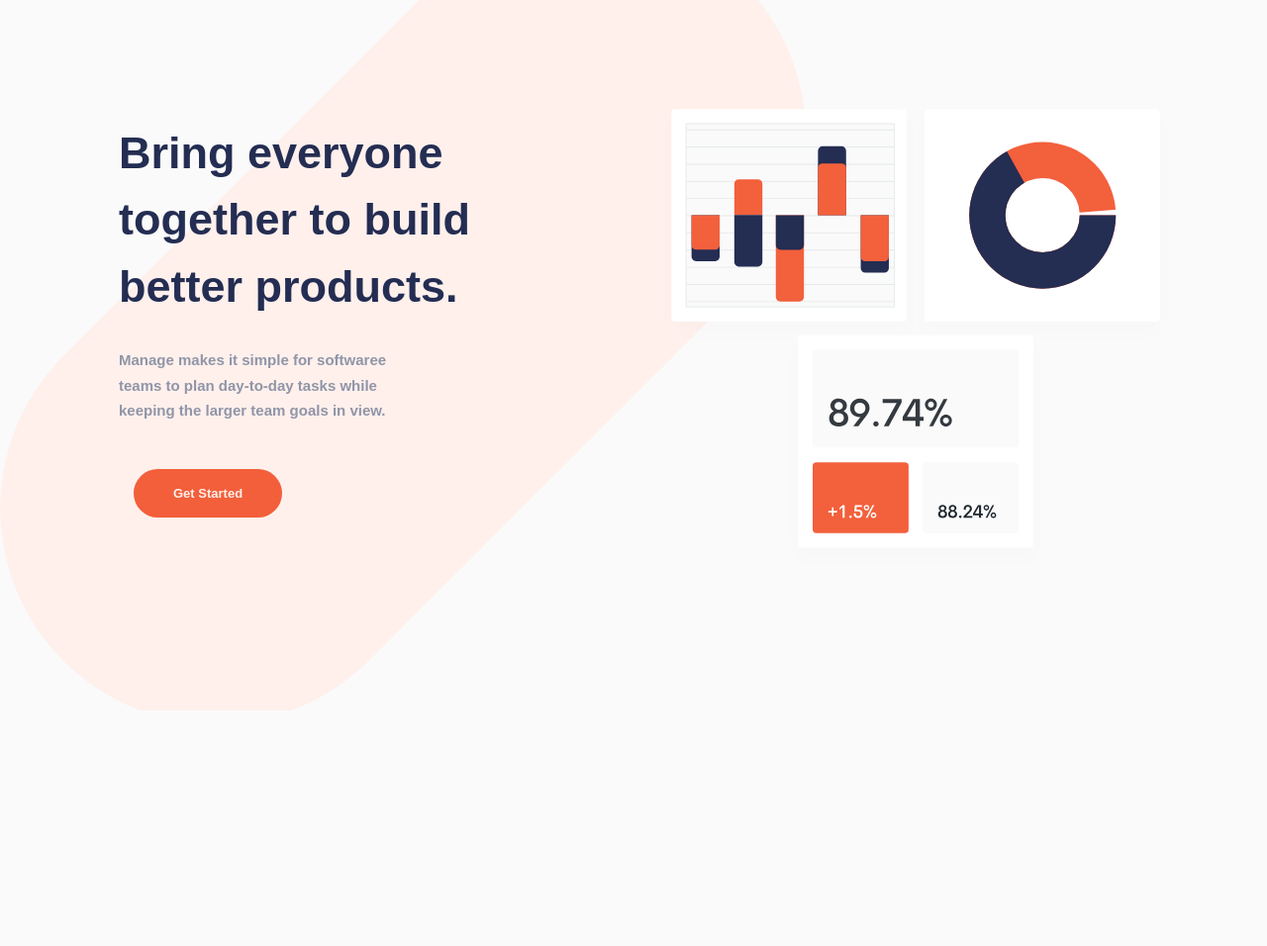
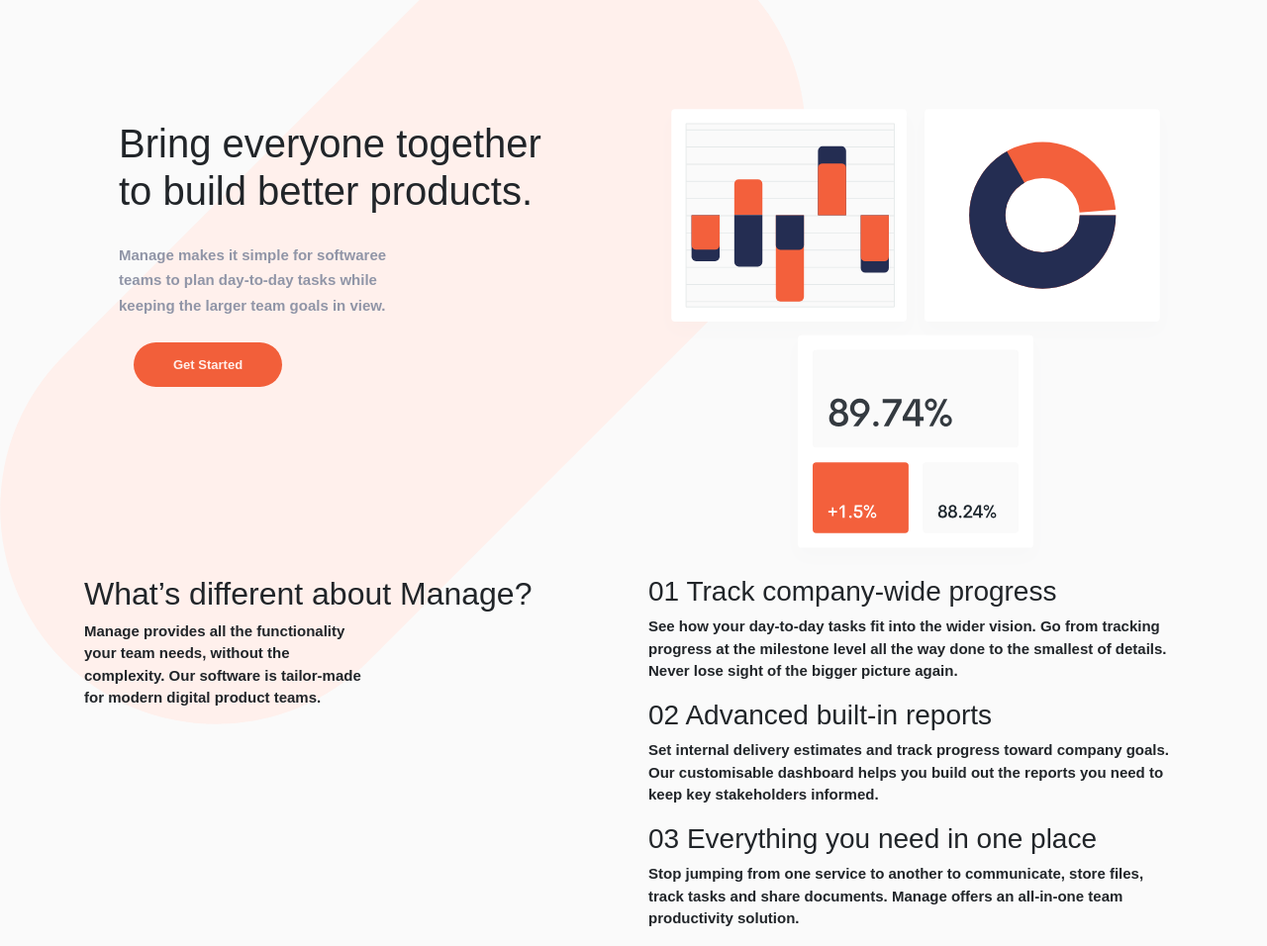
Before and after one commit to mmyildirim/Manage-Landing-Page, a plain HTML site: page index.html in a window 1280 px wide. Shown: the part 82-1038 px from the top of the page at 99% size. Before the commit the page ends 800 px from the top, so only its background shows below. Drawn offline with nearby package versions, Linux system fonts and the light colour scheme; a web font is replaced by a local one.

Commit message:
about created

```diff
--- a/index.html
+++ b/index.html
@@ -43,13 +43,43 @@
     <div class="info row ">
       <div class="info__image col-lg-6 col-sm-12"><img src="img/illustration-intro.svg" alt="" class="info__image--size" /></div>
       <div class="info__text col-lg-6 col-sm-12">
-        <h1 class="info__text__title info__text__title--big  ">Bring everyone together to build better products.</h1>
-        <p class="info__text__description">
+        <h1 class="info__text__title">Bring everyone together to build better products.</h1>
+        <p class="info__text__description ">
           Manage makes it simple for  softwaree <br/>teams to plan day-to-day tasks while<br/> keeping the larger team goals in view.
         </p>
-        <button class="info__text__button btn--color">Get Started</button>
+        <a class="btn--color">Get Started</a>
       </div>
-
+    </div>
+    <div class="about row">
+      <div class="about__info col-lg-6 col-sm-12">
+        <h2 class="about__info__title ">What’s different about Manage?</h2>
+        <p class="about__info__description">
+          Manage provides all the functionality<br/> your team needs, without the<br/> complexity. Our software is tailor-made <br/>for modern digital product teams.
+        </p>
+      </div>
+      <div class="about__option col-lg-6 col-sm-12">
+        <h3 class="about__option__title ">
+          <span class="about__option__title__number ">01</span> <span class="about__option__title__text">Track company-wide progress</span>
+        </h3>
+        <p class="about__option__description">
+          See how your day-to-day tasks fit into the wider vision. Go from tracking progress at the milestone level all the way done to the smallest
+          of details. Never lose sight of the bigger picture again.
+        </p>
+        <h3 class="about__option__title ">
+          <span class="about__option__title__number">02</span> <span class="about__option__title__text">Advanced built-in reports</span>
+        </h3>
+        <p class="about__option__description ">
+          Set internal delivery estimates and track progress toward company goals. Our customisable dashboard helps you build out the reports you need
+          to keep key stakeholders informed.
+        </p>
+        <h3 class="about__option__title ">
+          <span class="about__option__title__number">03</span> <span class="about__option__title__text">Everything you need in one place</span>
+        </h3>
+        <p class="about__option__description">
+          Stop jumping from one service to another to communicate, store files, track tasks and share documents. Manage offers an all-in-one team
+          productivity solution.
+        </p>
+      </div>
     </div>
 </div>
     <script>
```
